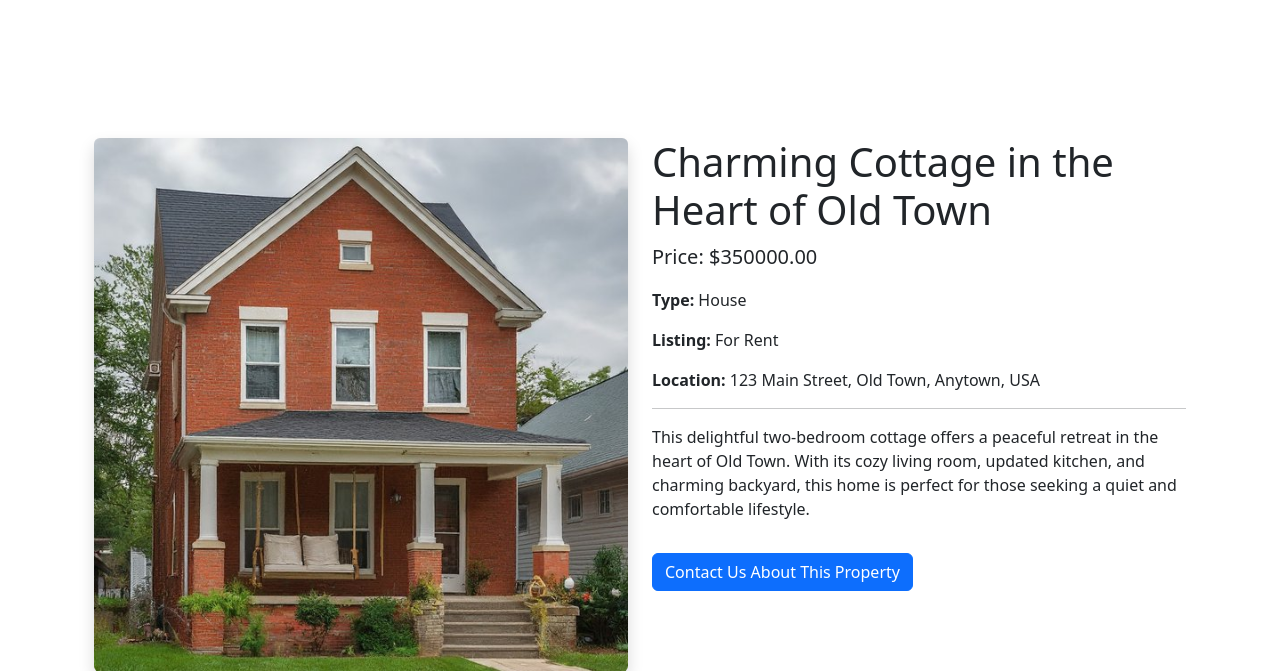
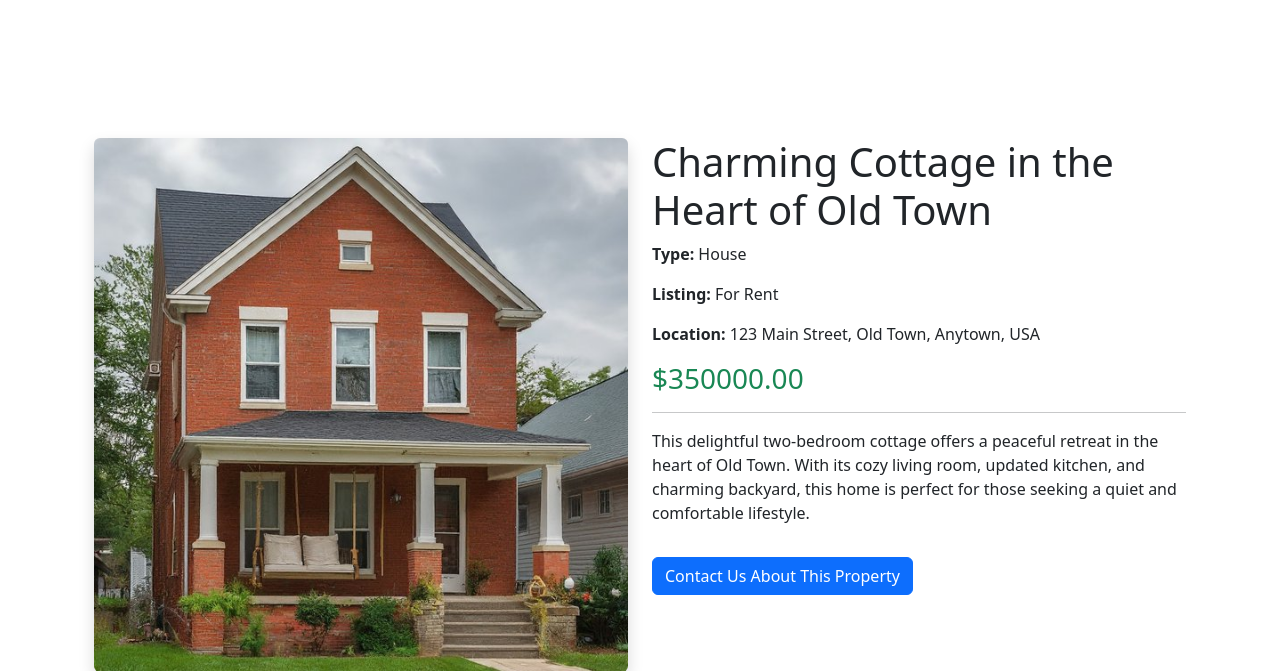
Before and after one commit to MSRhmn/pine-properties, a Django app: page /properties/2/ in a window 1280 px wide. Shown: the part 56-727 px from the top of the page. Run offline with Django 5.2, Linux system fonts and the light colour scheme; data comes from the database, SQL or seed files in the repository.

Commit message:
feat: add property inquiry and style
Adding specific property inquiry in property details template also
updating the price style with a h3.

```diff
--- a/properties/templates/properties/property_detail.html
+++ b/properties/templates/properties/property_detail.html
@@ -10,13 +10,13 @@
         </div>
         <div class="col-md-6">
             <h1>{{ property.title }}</h1>
-            <p class="lead"><strong>Price:</strong> ${{ property.price }}</p>
             <p><strong>Type:</strong> {{ property.get_property_type_display }}</p>
             <p><strong>Listing:</strong> {{ property.get_listing_type_display }}</p>
             <p><strong>Location:</strong> {{ property.location }}</p>
+            <h3 class="text-success">${{ property.price|floatformat:2 }}</h3>
             <hr>
             <p>{{ property.description }}</p>
-            <a href="{% url 'properties:contact' %}" class="btn btn-primary mt-3">Contact Us About This Property</a>
+            <a href="{% url 'properties:contact' property.pk %}" class="btn btn-primary mt-3">Contact Us About This Property</a>
         </div>
     </div>
 </div>
```
